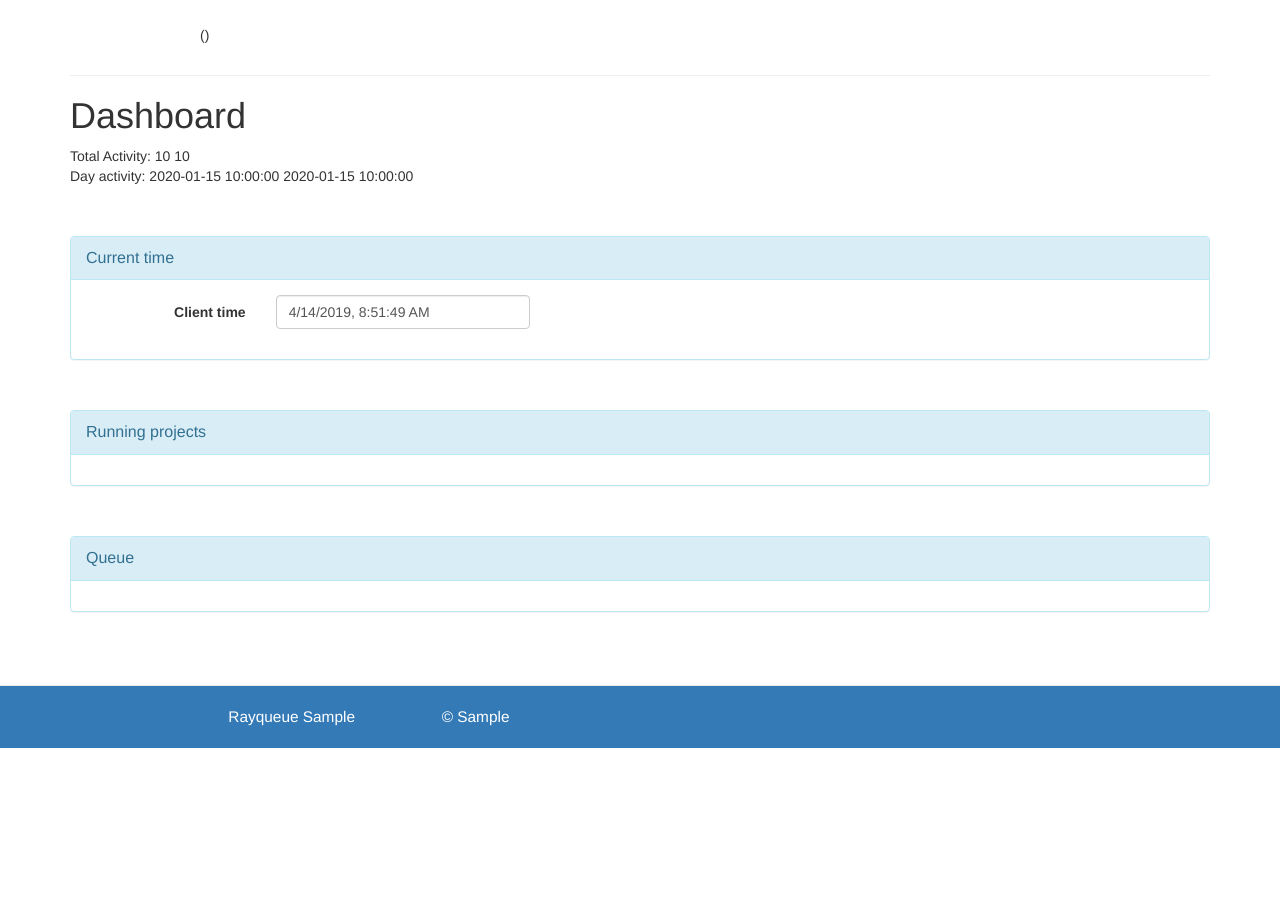
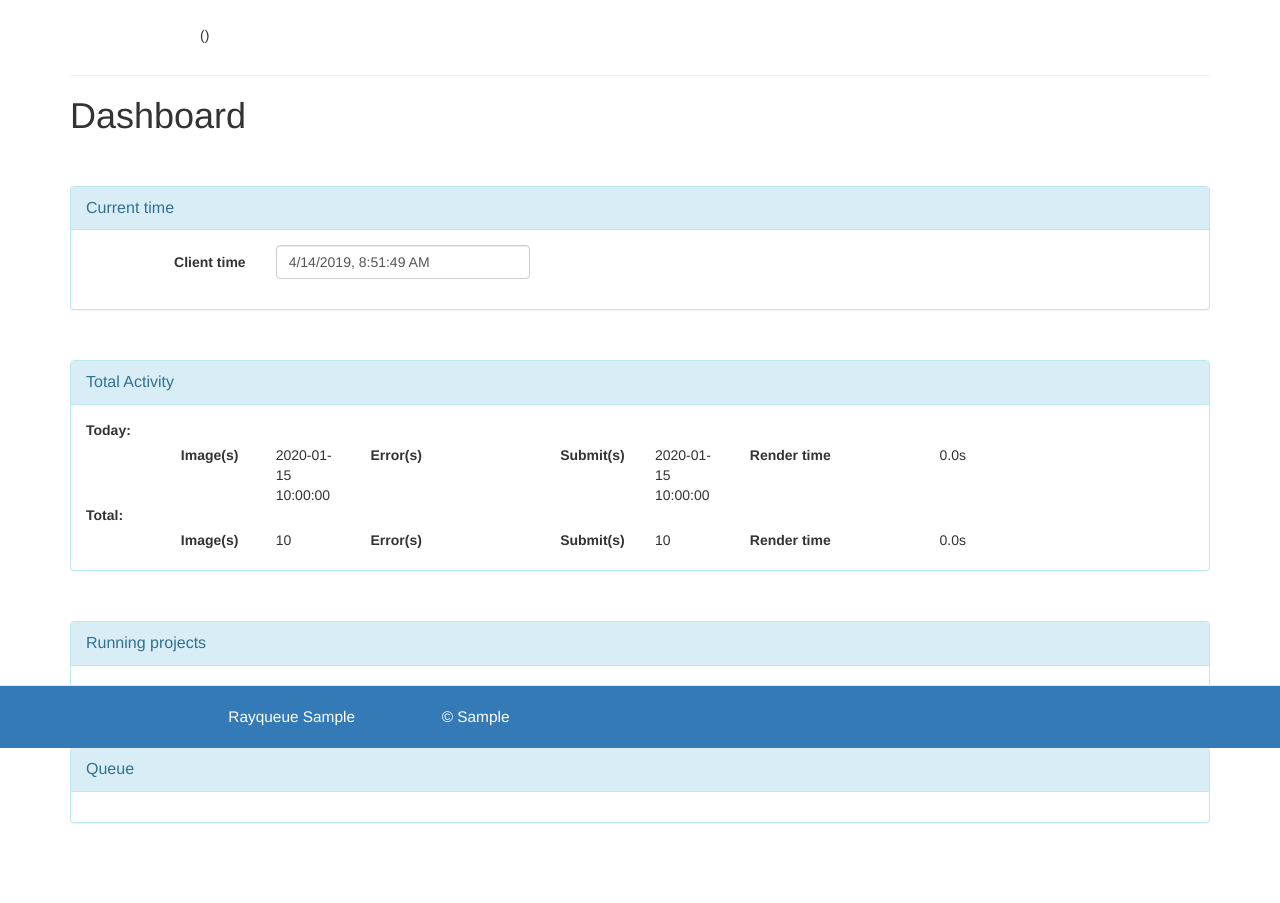
Before and after one commit to ocordes/rayqueue, a Python web app: template src/app/templates/index.html in a window 1280 px wide. Shown: the part 52-955 px from the top of the page. Before the commit the page ends 800 px from the top, so only its background shows below. Run offline with Jinja, Linux system fonts and the light colour scheme; the template is opened without the code that fills it: most values are stand-ins (such as "Sample title", 1, 10 or a date in 2020); some libraries are stand-ins or nearby versions.

Commit message:
- make a better view of the activity - show render times now with format!

```diff
--- a/src/app/templates/index.html
+++ b/src/app/templates/index.html
@@ -16,13 +16,6 @@
 
     <h1>Dashboard</h1>
 
-    <div>
-      Total Activity: {{activity.get_total_images()}} {{activity.get_total_errors()}} {{activity.get_total_submits()}} {{activity.get_total_render_time().total_seconds()}}
-    </div>
-    <div>
-      Day activity: {{activity.get_today_images()}} {{activity.get_today_errors()}} {{activity.get_today_submits()}} {{activity.get_today_render_time().total_seconds()}}
-    </div>
-
     <div style="margin-top:50px" class="mainbox">
       <div class="panel panel-info">
           <div class="panel-heading">
@@ -37,6 +30,78 @@
                 <div class="col-md-3">
                   <input id="timer" type='text' class="form-control" />
                 </div>
+              </div>
+            </div>
+          </div>
+      </div>
+    </div>
+
+    <div style="margin-top:50px" class="mainbox">
+      <div class="panel panel-info">
+          <div class="panel-heading">
+              <div class="panel-title">Total Activity</div>
+          </div>
+          <div class="panel-body">
+            <div class="row">
+              <label class="col-md-1 control-label">
+                Today:
+              </label>
+            </div>
+            <div class="row">
+              <label class="col-md-offset-1 col-md-1 control-label">
+                Image(s)
+              </label>
+              <div class="col-md-1">
+                {{activity.get_today_images()}}
+              </div>
+              <label class="col-md-1 control-label">
+                Error(s)
+              </label>
+              <div class="col-md-1">
+                {{activity.get_today_errors()}}
+              </div>
+              <label class="col-md-1 control-label">
+                Submit(s)
+              </label>
+              <div class="col-md-1">
+                {{activity.get_today_submits()}}
+              </div>
+              <label class="col-md-2 control-label">
+                Render time
+              </label>
+              <div class="col-md-1">
+                {{'%0.1f'| format(activity.get_today_render_time().total_seconds())}}s
+              </div>
+            </div>
+            <div class="row">
+              <label class="col-md-1 control-label">
+                Total:
+              </label>
+            </div>
+            <div class="row">
+              <label class="col-md-offset-1 col-md-1 control-label">
+                Image(s)
+              </label>
+              <div class="col-md-1">
+                {{activity.get_total_images()}}
+              </div>
+              <label class="col-md-1 control-label">
+                Error(s)
+              </label>
+              <div class="col-md-1">
+                {{activity.get_total_errors()}}
+              </div>
+              <label class="col-md-1 control-label">
+                Submit(s)
+              </label>
+              <div class="col-md-1">
+                {{activity.get_total_submits()}}
+              </div>
+              <label class="col-md-2 control-label">
+                Render time
+              </label>
+              <div class="col-md-1">
+                {{'%0.1f'| format(activity.get_total_render_time().total_seconds())}}s
               </div>
             </div>
           </div>
--- a/src/app/templates/projects/show_image.html
+++ b/src/app/templates/projects/show_image.html
@@ -74,7 +74,7 @@
             Process time:
           </label>
           <div class="col-md-2">
-            {{(image.finished-image.requested).total_seconds()}}s
+            {{'%0.3f'|format((image.finished-image.requested).total_seconds())}}s
           </div>
         </div>
         <hr>
--- a/src/app/templates/projects/show_project.html
+++ b/src/app/templates/projects/show_project.html
@@ -139,7 +139,7 @@
                 Project duration
               </label>
               <div class="col-md-6">
-                {{project.project_time.total_seconds()}}s
+                {{'%0.1f'|format(project.project_time.total_seconds())}}s
               </div>
             </div>
             <hr>
```
